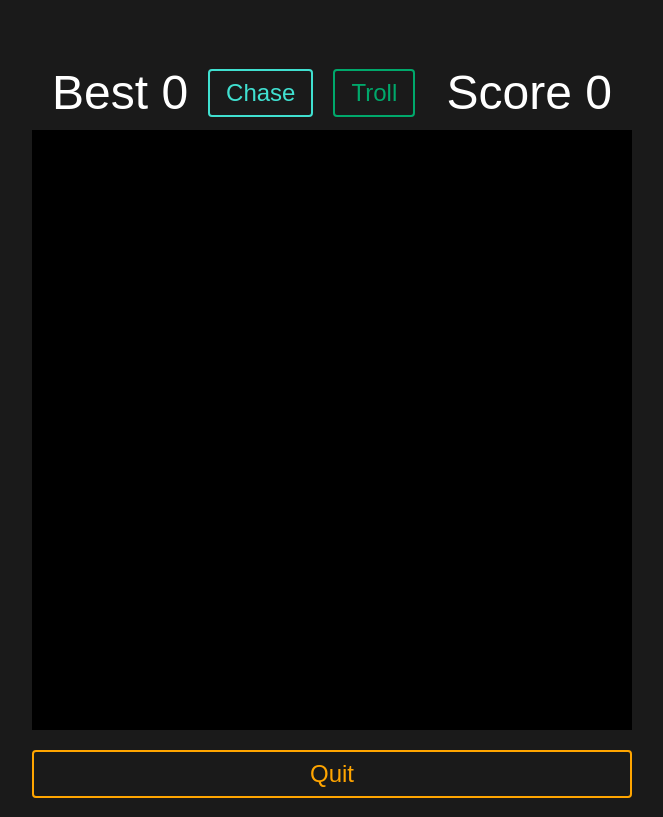
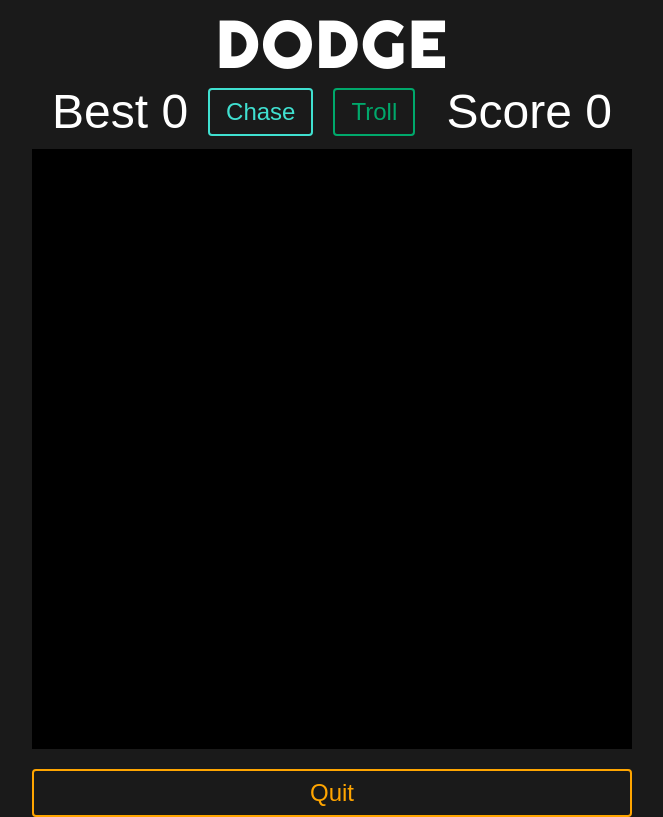
Before and after one commit to adrian-hernandez/new-chase, a plain HTML site: page theChase.html in a window 1280 px wide. Shown: the whole page, without its empty margins (308-971 px from the left). Drawn offline with Linux system fonts and the light colour scheme.

Commit message:
Add title to the game and change page title to Dodge

```diff
--- a/chaseStyle.css
+++ b/chaseStyle.css
@@ -3,9 +3,11 @@ body {
   margin: 0;
   overflow: hidden;
   display: flex;
-  justify-content: center;
+  flex-direction: column;
   align-items: center;
-  height: 100vh;
+  min-height: 100vh;
+  padding-top: 5px;
+  box-sizing: border-box;
 }
 
 .game-wrapper {
@@ -117,3 +119,13 @@ body {
 .quit:hover {
   background-color: rgba(255, 165, 0, 0.1);  /* Orange with opacity for hover effect */
 }
+
+.game-title {
+  color: white;
+  font-family: 'Righteous', Arial, sans-serif;
+  font-size: 4rem;
+  text-align: center;
+  margin: 0 0 0 0;
+  text-transform: uppercase;
+  letter-spacing: 4px;
+}
--- a/theChase.html
+++ b/theChase.html
@@ -1,11 +1,13 @@
 <!DOCTYPE html>
 <html lang="en">
   <head>
-    <title>The chase</title>
+    <title>Dodge</title>
     <meta charset="utf-8">
     <link rel="stylesheet" href="chaseStyle.css">
+    <link href="https://fonts.googleapis.com/css2?family=Righteous&display=swap" rel="stylesheet">
   </head>
   <body>
+    <h1 class="game-title">Dodge</h1>
     <div class="game-wrapper">
         <div class="game-ui">
             <div class="best-score">Best 0</div>
```
